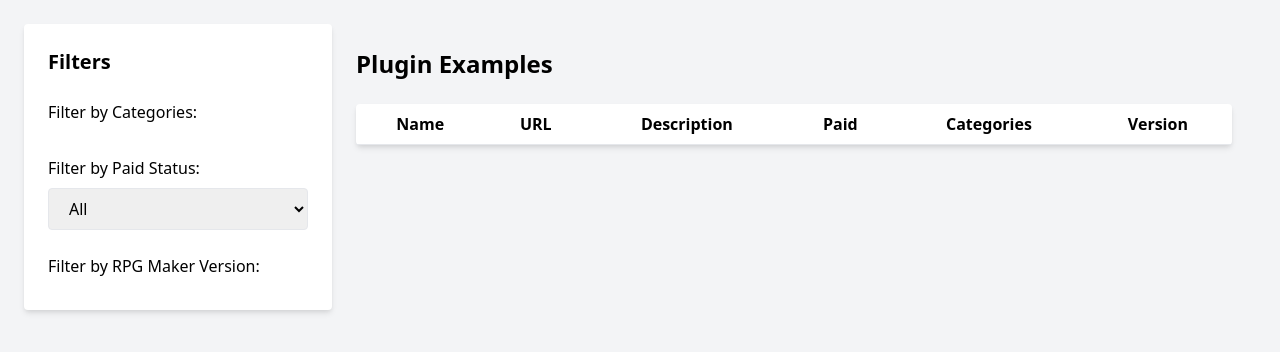
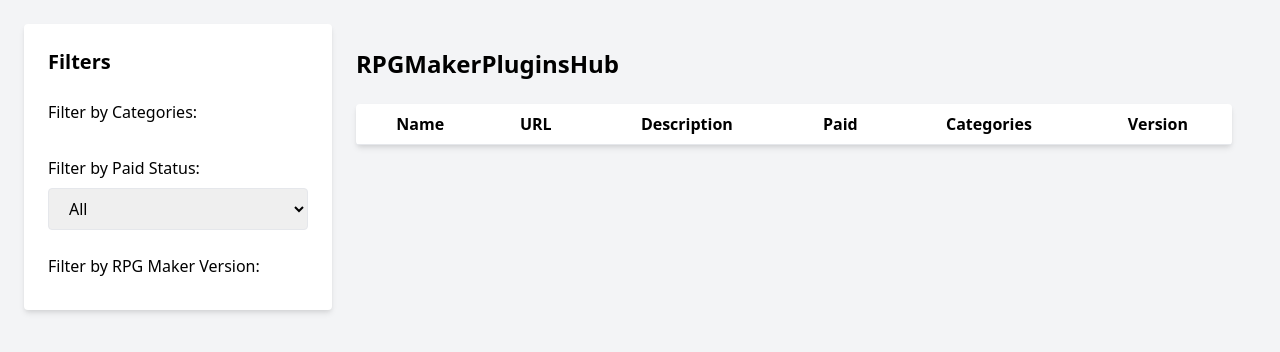
Before and after one commit to Herigaudus/RPGMakerPluginsHub, a plain HTML site: page index.html in a window 1280 px wide. Drawn offline with nearby package versions, Linux system fonts and the light colour scheme.

Commit message:
Update index.html

```diff
--- a/index.html
+++ b/index.html
@@ -56,7 +56,7 @@
 
         <!-- Table Section -->
         <div class="w-3/4 p-6">
-            <h1 class="text-2xl font-bold mb-6">Plugin Examples</h1>
+            <h1 class="text-2xl font-bold mb-6">RPGMakerPluginsHub</h1>
             <table class="min-w-full bg-white shadow-md rounded">
                 <thead>
                     <tr>
```
